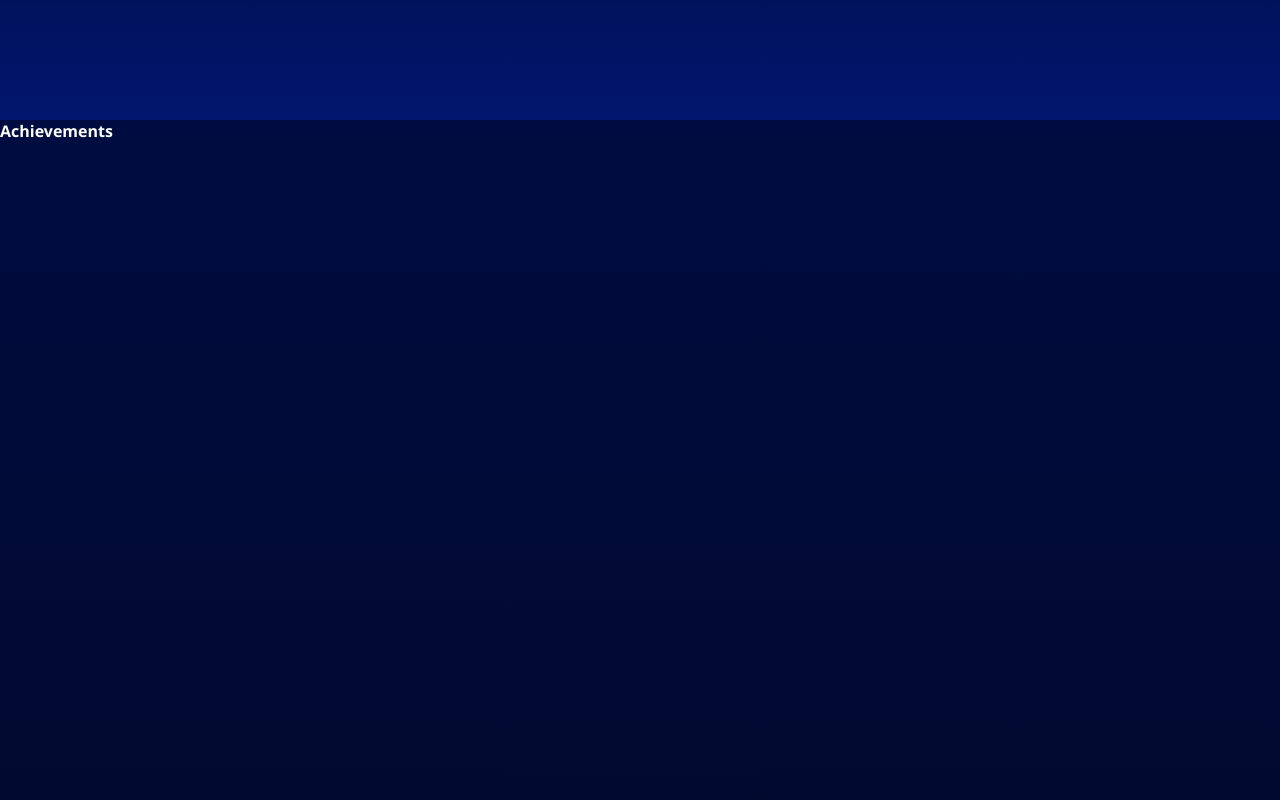
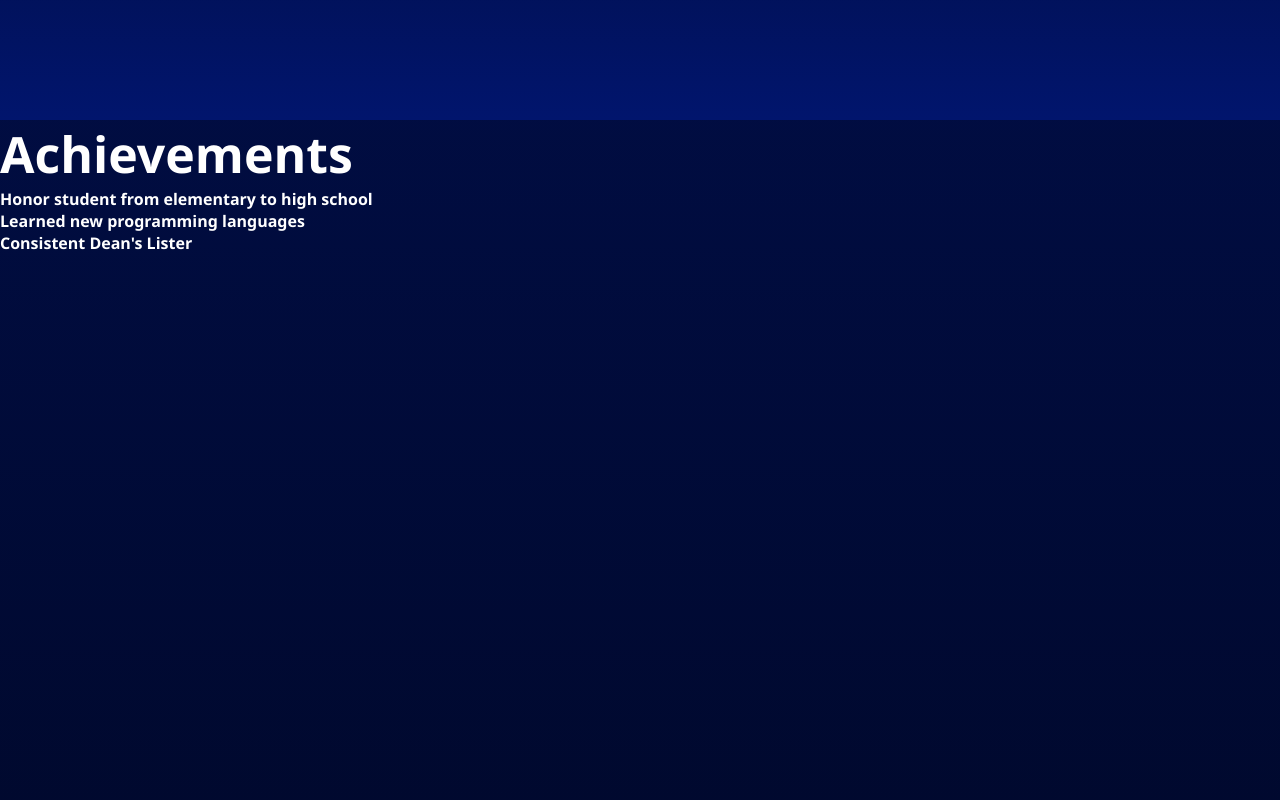
Before and after one commit to JanDerrick/Personal-Webpage, a plain HTML site: page index.html in a window 1280 px wide. Shown: the part 1480-2280 px from the top of the page. Drawn offline with Linux system fonts and the light colour scheme.

Commit message:
added achievements content

```diff
--- a/index.html
+++ b/index.html
@@ -2,6 +2,7 @@
 <html>
   <head>
     <title>Derrick's Webpage </title>
+    <link rel="icon" href="pictures/tab_icon.jpg" type="image/jpg">
     <link rel="stylesheet" href="styles/styles.css">
     <link rel="stylesheet" href="styles/header.css">
     <link rel="stylesheet" href="styles/home_page.css">
@@ -123,9 +124,38 @@
 
     </section>
 
-    <section id="achievements">Achievements</section>
+    <section id="achievements">
+      <div class="achievements-page">
+        <h1>Achievements</h1>
+        <div class="card-container">
+          <div class="card">
+            <p>Honor student from elementary to high school</p>
+          </div>
+
+          <div class="card">
+            <p>Learned new programming languages</p>
+          </div>
+
+          <div class="card">
+            <p>Consistent Dean's Lister</p>
+          </div>
+
+          <div class="card">
+            <p></p>
+          </div>
+
+          <div class="card">
+            <p></p>
+          </div>
+
+          <div class="card">
+            <p></p>
+          </div>
+        </div>
+      </div>
+    </section>
+
     <section id="about">About Page</section>
-
     <section id="socials">Socials</section>
   </body>
 </html>
```
